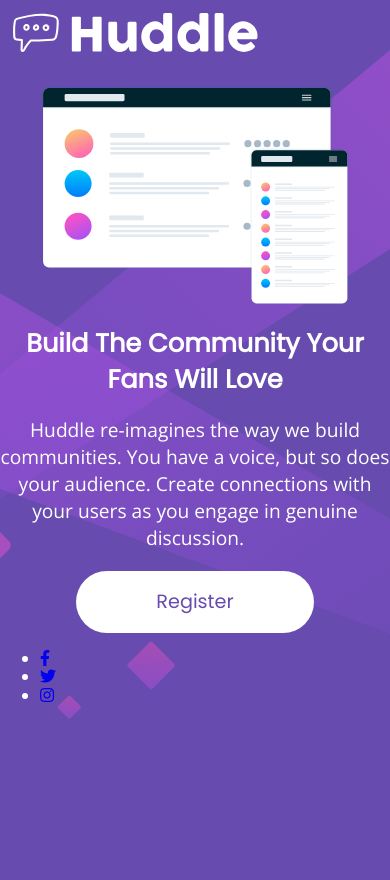
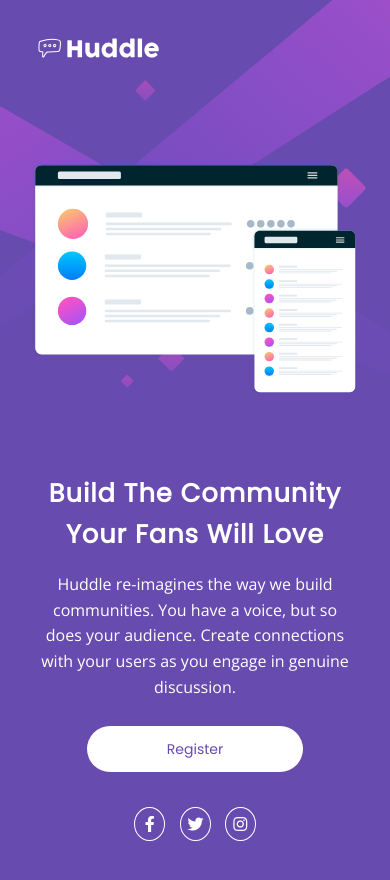
Before and after one commit to EveKaia/huddle-landing-page-with-single-introductory-section, a website: page index.html in a window 390 px wide. Before the commit the page ends 844 px from the top, so only its background shows below. Drawn offline with nearby package versions, Linux system fonts and the light colour scheme.

Commit message:
more styles for mobile view

```diff
--- a/styles.scss
+++ b/styles.scss
@@ -5,6 +5,13 @@
 // Typography
 $heading-font: 'Poppins', sans-serif;
 $body-font: 'Open Sans', sans-serif;
+
+html,
+body {
+  margin: 0;
+  padding: 0;
+  height: 100%;
+}
 
 html {
   line-height: 1.15;
@@ -14,16 +21,12 @@
 body {
   background: url('images/bg-mobile.svg') $primary-color top center no-repeat;
   background-position: top;
-  background-size: cover;
+  background-size: contain;
   color: #fff;
+  display: grid;
   font-family: $body-font;
   font-size: 16px;
-  margin: 0;
-}
-
-main {
-  display: block;
-  text-align: center;
+  padding: 2rem;
 }
 
 h1 {
@@ -31,7 +34,8 @@
   font-family: $heading-font;
   font-size: 1.6em;
   font-weight: 700;
-  line-height: 1.4;
+  letter-spacing: 1px;
+  line-height: 1.6;
   margin: 0.67em 0;
 }
 
@@ -58,8 +62,8 @@
 }
 
 p {
-  font-size: 1.2rem;
-  line-height: 1.4;
+  font-size: 1rem;
+  line-height: 1.6;
 }
 
 a.cta-button {
@@ -68,7 +72,53 @@
   color: $primary-color;
   display: inline-block;
   font-family: $heading-font;
-  font-size: 1.2rem;
-  padding: 20px 80px;
+  font-size: .875rem;
+  padding: 15px 80px;
   text-decoration: none;
+  margin-top: 10px;
 }
+
+header {
+  margin-bottom: 60px;
+
+  img {
+    max-width: 130px;
+  }
+}
+
+main {
+  display: block;
+  text-align: center;
+
+  figure {
+    margin: 0 0 75px;
+  }
+
+  & > div {
+    padding: 0 6px;
+  }
+}
+
+footer {
+  width: 100%;
+}
+
+#social-menu {
+  list-style: none;
+  margin: 0;
+  padding-left: 0px;
+  text-align: center;
+
+  li {
+    border: 1px solid #fff;
+    border-radius: 50%;
+    display: inline-block;
+    margin: 0px 5px;
+    padding: 7px;
+    width: 15px;
+
+    a {
+      color: #fff;
+    }
+  }
+}
```
Also changed, not shown: styles.css.
